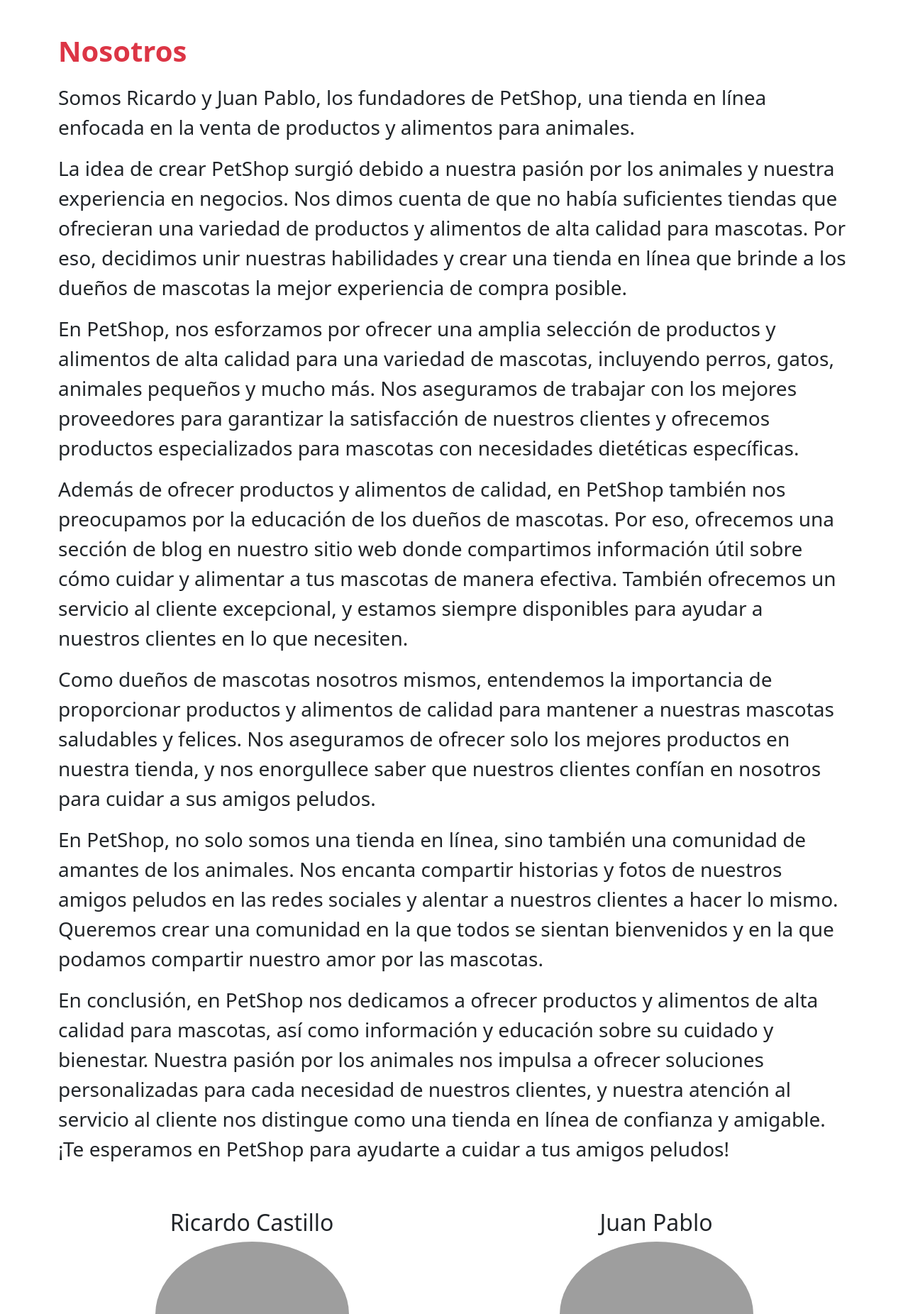
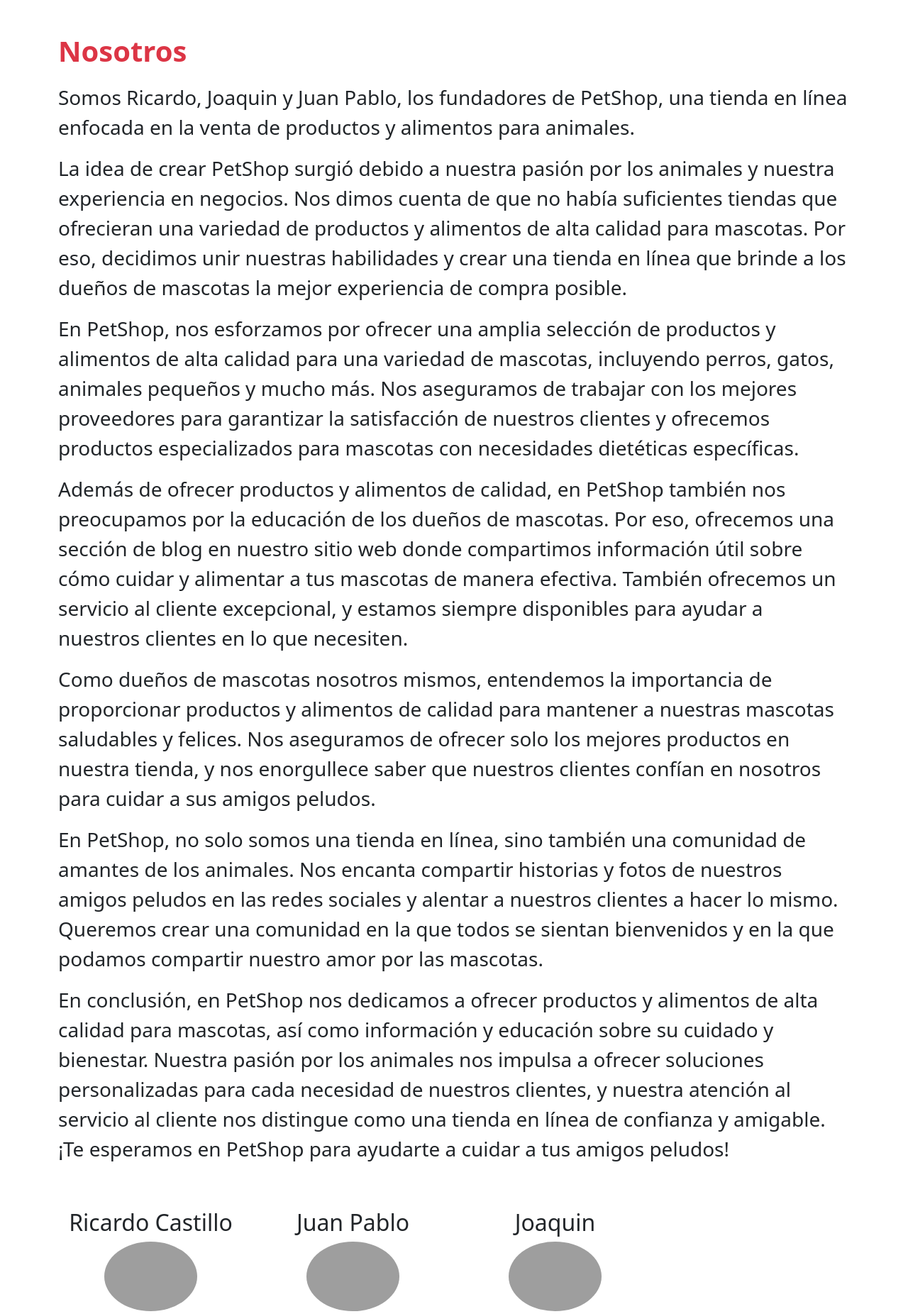
Before and after one commit to smadduff/PetSp, a Django app: page /nosotros in a window 1280 px wide. Shown: the part 82-1934 px from the top of the page at 71% size. Run offline with Django 4.2, Linux system fonts and the light colour scheme; some libraries are stand-ins or nearby versions; grey boxes are pictures that could not be loaded.

Commit message:
super cambiofsafas

```diff
--- a/core/forms.py
+++ b/core/forms.py
@@ -186,8 +186,7 @@ class RegistroAdminForm(UserCreationForm):
         self.fields['first_name'].widget.attrs.update({'class': 'form-control'})
         self.fields['last_name'].widget.attrs.update({'class': 'form-control'})
         self.fields['email'].widget.attrs.update({'class': 'form-control'})
-        self.fields['password1'] = forms.CharField(widget=forms.HiddenInput(), required=False)
-        self.fields['password2'] = forms.CharField(widget=forms.HiddenInput(), required=False)
+
 
     def save(self, commit=True):
         user = super().save(commit=False)
--- a/core/templates/core/nosotros.html
+++ b/core/templates/core/nosotros.html
@@ -8,7 +8,7 @@
     <div class="row">
         <div class="col-lg-12 fs-3">
           <p>
-            Somos Ricardo y Juan Pablo, los fundadores de PetShop, una tienda en línea
+            Somos Ricardo, Joaquin y Juan Pablo, los fundadores de PetShop, una tienda en línea
             enfocada en la venta de productos y alimentos para animales.
           </p>
           <p>
@@ -63,14 +63,18 @@
     </div>
 
     <div class="row my-5">
-        <div class="col-lg-6 text-center">
+        <div class="col-lg-3 text-center">
             <h2>Ricardo Castillo</h2>
             <img src="https://fondosmil.com/fondo/23728.jpg" alt="" class="img-fluid rounded-circle w-50" />
         </div>
-        <div class="col-lg-6 text-center">
+        <div class="col-lg-3 text-center">
             <h2>Juan Pablo</h2>
             <img src="https://i.pinimg.com/originals/63/dc/d2/63dcd2fb1eae46520057d08b0e422bce.jpg" alt="" class="img-fluid rounded-circle w-50" />
         </div>
+        <div class="col-lg-3 text-center">
+          <h2>Joaquin</h2>
+          <img src="https://i.pinimg.com/originals/63/dc/d2/63dcd2fb1eae46520057d08b0e422bce.jpg" alt="" class="img-fluid rounded-circle w-50" />
+      </div>
     </div>
 </div>
 
```
